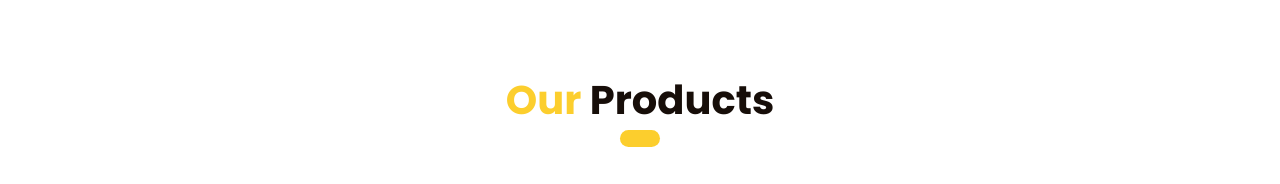
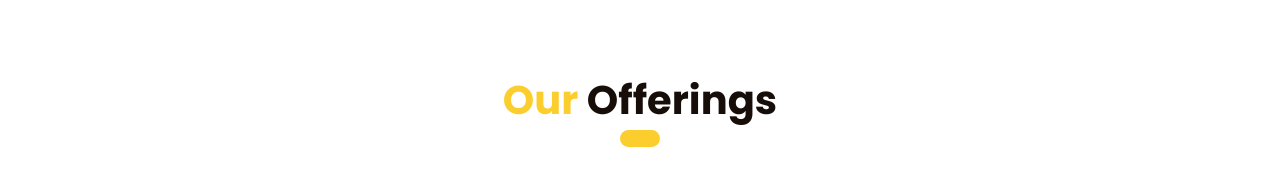
Before and after one commit to sssolutiontec/plante-site, a plain HTML site: page index.html in a window 1280 px wide. Shown: the part 610-794 px from the top of the page. Drawn offline with nearby package versions, Linux system fonts and the light colour scheme.

Commit message:
makes bg image small and change products to offerings

```diff
--- a/index.html
+++ b/index.html
@@ -124,7 +124,7 @@
       <!-- services section start -->
       <div class="services_section layout_padding">
          <div class="container">
-            <h1 class="services_taital"><span style="color: #fcce2d">Our</span> Products</h1>
+            <h1 class="services_taital"><span style="color: #fcce2d">Our</span> Offerings</h1>
             <div class="services_section_2">
                <div class="row">
                   <div class="col-md-6">
```
Also changed, not shown: images/banner-bg-high.png (added), images/banner-bg.png.
